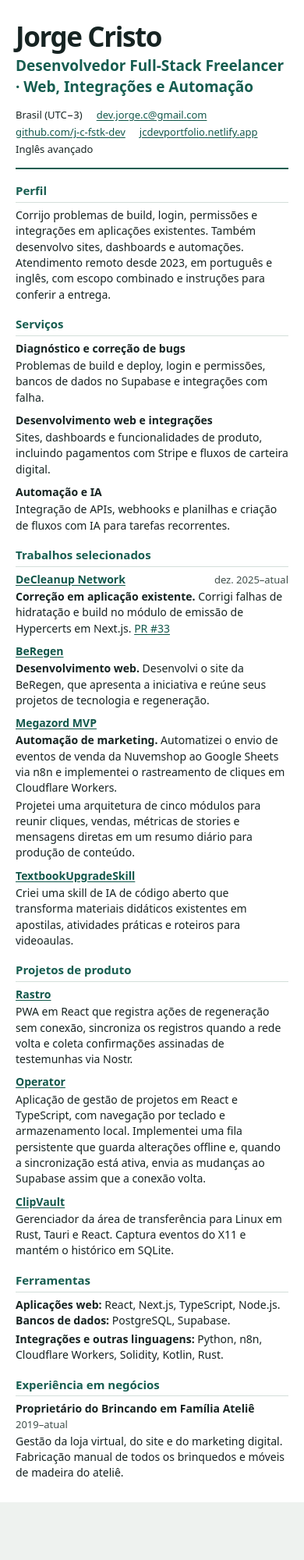
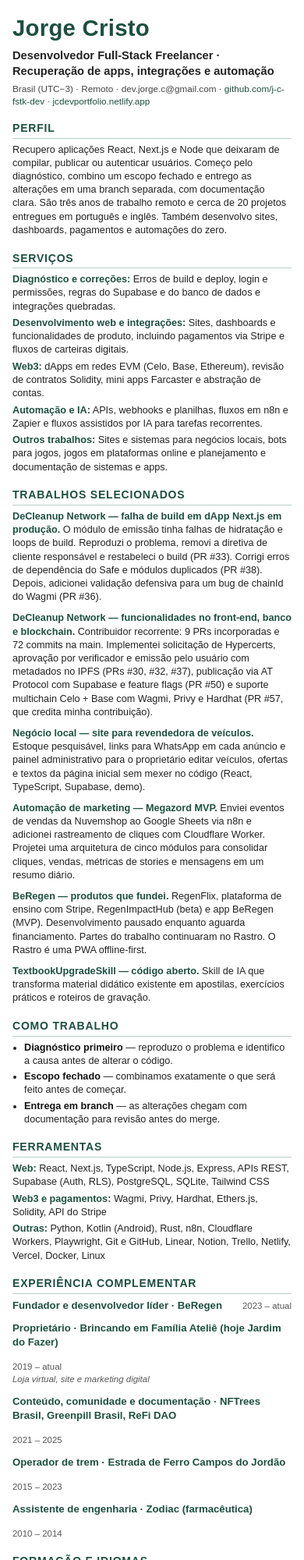
Before and after one commit to j-c-fstk-dev/cvs, a plain HTML site: page curriculos/Jorge_Cristo_Dev_Freelance_PT.html in a window 390 px wide. Shown: the top 2000 px of the page at 78% size. Before the commit the page ends 1926 px from the top, so only its background shows below. Drawn offline with Linux system fonts and the light colour scheme.

Commit message:
Align Portuguese and English developer and mobile QA résumés

```diff
--- a/curriculos/Jorge_Cristo_Dev_Freelance_PT.html
+++ b/curriculos/Jorge_Cristo_Dev_Freelance_PT.html
@@ -1,14 +1,9 @@
-<!doctype html>
-<html lang="pt-BR">
-<head>
-  <meta charset="utf-8">
-  <meta name="viewport" content="width=device-width, initial-scale=1">
-  <title>Jorge Cristo | Desenvolvedor Full-Stack Freelancer</title>
+<!doctype html><html lang="pt-BR"><head><meta charset="utf-8"><title>Jorge Cristo | Desenvolvedor Full-Stack Freelancer · Recuperação de apps, integrações e automação</title>
 <link rel="canonical" href="https://j-c-fstk-dev.github.io/cvs/curriculos/Jorge_Cristo_Dev_Freelance_PT.html">
-<meta name="description" content="Desenvolvimento web, correção de aplicações React e Next.js, integrações Web3 e automações com n8n e Python.">
+<meta name="description" content="Desenvolvimento full-stack freelance, recuperação de aplicações existentes, integrações e automação.">
 <meta property="og:type" content="website">
-<meta property="og:title" content="Jorge Cristo | Desenvolvedor Full-Stack Freelancer">
-<meta property="og:description" content="Desenvolvimento web, correção de aplicações React e Next.js, integrações Web3 e automações com n8n e Python.">
+<meta property="og:title" content="Jorge Cristo | Desenvolvedor Full-Stack Freelancer · Recuperação de apps, integrações e automação">
+<meta property="og:description" content="Desenvolvimento full-stack freelance, recuperação de aplicações existentes, integrações e automação.">
 <meta property="og:url" content="https://j-c-fstk-dev.github.io/cvs/curriculos/Jorge_Cristo_Dev_Freelance_PT.html">
 <meta property="og:locale" content="pt_BR">
 <meta property="og:image" content="https://j-c-fstk-dev.github.io/cvs/assets/terminal-lunar-social.jpg">
@@ -16,101 +11,82 @@
 <meta property="og:image:height" content="800">
 <meta property="og:image:alt" content="Terminal Lunar — Jorge Cristo">
 <meta name="twitter:card" content="summary_large_image">
-<meta name="twitter:title" content="Jorge Cristo | Desenvolvedor Full-Stack Freelancer">
-<meta name="twitter:description" content="Desenvolvimento web, correção de aplicações React e Next.js, integrações Web3 e automações com n8n e Python.">
+<meta name="twitter:title" content="Jorge Cristo | Desenvolvedor Full-Stack Freelancer · Recuperação de apps, integrações e automação">
+<meta name="twitter:description" content="Desenvolvimento full-stack freelance, recuperação de aplicações existentes, integrações e automação.">
 <meta name="twitter:image" content="https://j-c-fstk-dev.github.io/cvs/assets/terminal-lunar-social.jpg">
 <meta name="twitter:image:alt" content="Terminal Lunar — Jorge Cristo">
 <link rel="alternate" hreflang="pt-BR" href="https://j-c-fstk-dev.github.io/cvs/curriculos/Jorge_Cristo_Dev_Freelance_PT.html">
 <link rel="alternate" hreflang="en" href="https://j-c-fstk-dev.github.io/cvs/curriculos/Jorge_Cristo_Dev_Freelance_EN.html">
-  <style>
-:root {
-  color-scheme: light;
-  --ink: #162322;
-  --muted: #40504c;
-  --accent: #165d50;
-  --line: #d4dfda;
-  font-family: system-ui, -apple-system, BlinkMacSystemFont, "Segoe UI", sans-serif;
+
+<style>
+@page { size: A4; margin: 12mm 15mm 11mm; }
+* { box-sizing: border-box; }
+html, body { margin: 0; padding: 0; }
+body { font-family: Arial, Helvetica, "Liberation Sans", sans-serif; font-size: 9.5pt; line-height: 1.36; color: #222; background: #fff; }
+h1 { font-size: 22pt; margin: 0; color: #1d4f40; letter-spacing: .2pt; }
+.role { font-size: 11pt; font-weight: bold; margin: 1.6mm 0 1mm; }
+.contact { font-size: 8.8pt; color: #444; }
+.contact a { color: #1d4f40; text-decoration: none; }
+h2 { font-size: 10.5pt; color: #1d4f40; margin: 4.6mm 0 1.6mm; padding-bottom: .7mm; border-bottom: .4pt solid #b9cfc7; text-transform: uppercase; letter-spacing: .6pt; break-after: avoid; }
+p { margin: 0 0 1.2mm; }
+.job { margin-bottom: 3mm; }
+.job-head { display: flex; justify-content: space-between; align-items: baseline; gap: 4mm; break-after: avoid; }
+.job-title { font-weight: bold; font-size: 9.9pt; color: #1d4f40; }
+.job-meta { font-size: 8.6pt; color: #555; white-space: nowrap; }
+.job-sub { font-size: 8.6pt; color: #555; font-style: italic; margin-bottom: .8mm; break-after: avoid; }
+ul { margin: 0; padding-left: 4mm; }
+li { margin: 0 0 .8mm; }
+li b { color: #111; }
+li { break-inside: avoid; }
+.skill-row { margin-bottom: 1.1mm; }
+.skill-row b { color: #1d4f40; }
+.edu-row { display: flex; justify-content: space-between; margin-bottom: .9mm; gap: 4mm; }
+.edu-row .r { color: #555; white-space: nowrap; }
+table { border-collapse: collapse; width: 100%; font-size: 8.4pt; }
+td, th { border-bottom: .3pt solid #ccd; padding: .7mm 1.2mm; text-align: left; vertical-align: top; }
+th { color: #1d4f40; }
+.case { margin-bottom: 2.6mm; break-inside: avoid; }
+.case b.t { color: #1d4f40; }
+.lbl { color: #1d4f40; font-weight: bold; }
+@media screen {
+  body { max-width: 820px; margin: 0 auto; padding: clamp(16px, 4vw, 32px); overflow-wrap: anywhere; }
+  .page { width: auto; padding: 0; }
+  .job-head, .edu-row { flex-wrap: wrap; }
+  .job-meta, .edu-row .r { white-space: normal; }
 }
-* { box-sizing: border-box; }
-body { margin: 0; background: #eef2ef; color: var(--ink); font-size: 14px; line-height: 1.45; }
-main { max-width: 800px; margin: 32px auto; padding: 44px 52px; background: white; }
-header { border-bottom: 2px solid var(--accent); padding-bottom: 15px; }
-h1 { margin: 0; font-size: 40px; line-height: 1.08; letter-spacing: -.04em; }
-.role { margin: 5px 0 12px; color: var(--accent); font-size: 19px; font-weight: 650; }
-address { display: flex; flex-wrap: wrap; gap: 3px 18px; font-style: normal; font-size: 13px; }
-address > * { overflow-wrap: anywhere; }
-section { margin-top: 17px; }
-h2 { margin: 0 0 6px; border-bottom: 1px solid var(--line); padding-bottom: 3px; color: var(--accent); font-size: 15px; }
-h3 { margin: 0; font-size: 14px; }
-p { margin: 0; }
-section > p + p { margin-top: 4px; }
-article + article { margin-top: 9px; }
-article p { margin-top: 2px; }
-.item-heading { display: flex; flex-wrap: wrap; justify-content: space-between; gap: 0 10px; align-items: baseline; }
-.meta { color: var(--muted); font-size: 13px; }
-a { color: #12574b; text-underline-offset: 2px; }
-a:focus-visible { outline: 2px solid var(--accent); outline-offset: 3px; }
-@media (max-width: 620px) {
-  main { margin: 0; padding: 28px 20px; }
-  h1 { font-size: 35px; }
-}
-@page { size: A4; margin: 14mm 16mm; }
-@media print {
-  body, main { background: white; }
-  body { font-size: 10.5pt; line-height: 1.37; }
-  main { max-width: none; margin: 0; padding: 0; }
-  header { padding-bottom: 9pt; }
-  h1 { font-size: 28pt; }
-  .role { margin: 3pt 0 7pt; font-size: 14pt; }
-  address, .meta { font-size: 9pt; }
-  section { margin-top: 10pt; }
-  h2 { font-size: 11pt; break-after: avoid; }
-  h3 { font-size: 10.5pt; }
-  article { break-inside: avoid; }
-  .project-page { break-before: page; margin-top: 0; }
-  article + article { margin-top: 5pt; }
-}
-</style>
-</head>
-<body>
-<main>
-  <header>
-    <h1>Jorge Cristo</h1>
-    <p class="role">Desenvolvedor Full-Stack Freelancer · Web, Integrações e Automação</p>
-    <address>
-      <span>Brasil (UTC−3)</span>
-      <a href="mailto:dev.jorge.c@gmail.com">dev.jorge.c@gmail.com</a>
-      <a href="https://github.com/j-c-fstk-dev">github.com/j-c-fstk-dev</a>
-      <a href="https://jcdevportfolio.netlify.app/">jcdevportfolio.netlify.app</a>
-    <span>Inglês avançado</span>
-    </address>
-  </header>
-  <section><h2>Perfil</h2>
-<p>Corrijo problemas de build, login, permissões e integrações em aplicações existentes. Também desenvolvo sites, dashboards e automações. Atendimento remoto desde 2023, em português e inglês, com escopo combinado e instruções para conferir a entrega.</p>
-</section>
-<section><h2>Serviços</h2>
-<article><div class="item-heading"><h3>Diagnóstico e correção de bugs</h3></div><p>Problemas de build e deploy, login e permissões, bancos de dados no Supabase e integrações com falha.</p></article>
-<article><div class="item-heading"><h3>Desenvolvimento web e integrações</h3></div><p>Sites, dashboards e funcionalidades de produto, incluindo pagamentos com Stripe e fluxos de carteira digital.</p></article>
-<article><div class="item-heading"><h3>Automação e IA</h3></div><p>Integração de APIs, webhooks e planilhas e criação de fluxos com IA para tarefas recorrentes.</p></article>
-</section>
-<section><h2>Trabalhos selecionados</h2>
-<article><div class="item-heading"><h3><a href="https://dapp.decleanup.net">DeCleanup Network</a></h3><span class="meta">dez. 2025–atual</span></div><p><strong>Correção em aplicação existente.</strong> Corrigi falhas de hidratação e build no módulo de emissão de Hypercerts em Next.js. <a href="https://github.com/DeCleanup-Network/decleanup-main-celo/pull/33">PR #33</a></p></article>
-<article><div class="item-heading"><h3><a href="https://beregen.xyz">BeRegen</a></h3></div><p><strong>Desenvolvimento web.</strong> Desenvolvi o site da BeRegen, que apresenta a iniciativa e reúne seus projetos de tecnologia e regeneração.</p></article>
-<article><div class="item-heading"><h3><a href="https://github.com/j-c-fstk-dev/megazord-mvp">Megazord MVP</a></h3></div><p><strong>Automação de marketing.</strong> Automatizei o envio de eventos de venda da Nuvemshop ao Google Sheets via n8n e implementei o rastreamento de cliques em Cloudflare Workers.</p><p>Projetei uma arquitetura de cinco módulos para reunir cliques, vendas, métricas de stories e mensagens diretas em um resumo diário para produção de conteúdo.</p></article>
-<article><div class="item-heading"><h3><a href="https://github.com/j-c-fstk-dev/TextbookUpgradeSkill">TextbookUpgradeSkill</a></h3></div><p>Criei uma skill de IA de código aberto que transforma materiais didáticos existentes em apostilas, atividades práticas e roteiros para videoaulas.</p></article>
-</section>
-<section class="project-page"><h2>Projetos de produto</h2>
-<article><div class="item-heading"><h3><a href="https://github.com/j-c-fstk-dev/rastro">Rastro</a></h3></div><p>PWA em React que registra ações de regeneração sem conexão, sincroniza os registros quando a rede volta e coleta confirmações assinadas de testemunhas via Nostr.</p></article>
-<article><div class="item-heading"><h3><a href="https://matrix-operator.netlify.app/">Operator</a></h3></div><p>Aplicação de gestão de projetos em React e TypeScript, com navegação por teclado e armazenamento local. Implementei uma fila persistente que guarda alterações offline e, quando a sincronização está ativa, envia as mudanças ao Supabase assim que a conexão volta.</p></article>
-<article><div class="item-heading"><h3><a href="https://github.com/j-c-fstk-dev/clipvault">ClipVault</a></h3></div><p>Gerenciador da área de transferência para Linux em Rust, Tauri e React. Captura eventos do X11 e mantém o histórico em SQLite.</p></article>
-</section>
-<section><h2>Ferramentas</h2>
-<p><strong>Aplicações web:</strong> React, Next.js, TypeScript, Node.js. <strong>Bancos de dados:</strong> PostgreSQL, Supabase.</p>
-<p><strong>Integrações e outras linguagens:</strong> Python, n8n, Cloudflare Workers, Solidity, Kotlin, Rust.</p>
-</section>
-<section><h2>Experiência em negócios</h2>
-<article><div class="item-heading"><h3>Proprietário do Brincando em Família Ateliê</h3><span class="meta">2019–atual</span></div><p>Gestão da loja virtual, do site e do marketing digital. Fabricação manual de todos os brinquedos e móveis de madeira do ateliê.</p></article>
-</section>
-</main>
-</body>
-</html>
+@media print { .job-meta, .edu-row .r { white-space: normal; } }
+</style></head><body>
+<h1>Jorge Cristo</h1><div class="role">Desenvolvedor Full-Stack Freelancer · Recuperação de apps, integrações e automação</div><div class="contact">Brasil (UTC−3) · Remoto · dev.jorge.c@gmail.com · <a href="https://github.com/j-c-fstk-dev">github.com/j-c-fstk-dev</a> · <a href="https://jcdevportfolio.netlify.app/pt">jcdevportfolio.netlify.app</a></div>
+<h2>Perfil</h2>
+<p>Recupero aplicações React, Next.js e Node que deixaram de compilar, publicar ou autenticar usuários. Começo pelo diagnóstico, combino um escopo fechado e entrego as alterações em uma branch separada, com documentação clara. São três anos de trabalho remoto e cerca de 20 projetos entregues em português e inglês. Também desenvolvo sites, dashboards, pagamentos e automações do zero.</p>
+<h2>Serviços</h2>
+<div class="skill-row"><b>Diagnóstico e correções:</b> Erros de build e deploy, login e permissões, regras do Supabase e do banco de dados e integrações quebradas.</div>
+<div class="skill-row"><b>Desenvolvimento web e integrações:</b> Sites, dashboards e funcionalidades de produto, incluindo pagamentos via Stripe e fluxos de carteiras digitais.</div>
+<div class="skill-row"><b>Web3:</b> dApps em redes EVM (Celo, Base, Ethereum), revisão de contratos Solidity, mini apps Farcaster e abstração de contas.</div>
+<div class="skill-row"><b>Automação e IA:</b> APIs, webhooks e planilhas, fluxos em n8n e Zapier e fluxos assistidos por IA para tarefas recorrentes.</div>
+<div class="skill-row"><b>Outros trabalhos:</b> Sites e sistemas para negócios locais, bots para jogos, jogos em plataformas online e planejamento e documentação de sistemas e apps.</div>
+<h2>Trabalhos selecionados</h2>
+<div class="case"><b class="t">DeCleanup Network — falha de build em dApp Next.js em produção.</b> O módulo de emissão tinha falhas de hidratação e loops de build. Reproduzi o problema, removi a diretiva de cliente responsável e restabeleci o build (PR #33). Corrigi erros de dependência do Safe e módulos duplicados (PR #38). Depois, adicionei validação defensiva para um bug de chainId do Wagmi (PR #36).</div>
+<div class="case"><b class="t">DeCleanup Network — funcionalidades no front-end, banco e blockchain.</b> Contribuidor recorrente: 9 PRs incorporadas e 72 commits na main. Implementei solicitação de Hypercerts, aprovação por verificador e emissão pelo usuário com metadados no IPFS (PRs #30, #32, #37), publicação via AT Protocol com Supabase e feature flags (PR #50) e suporte multichain Celo + Base com Wagmi, Privy e Hardhat (PR #57, que credita minha contribuição).</div>
+<div class="case"><b class="t">Negócio local — site para revendedora de veículos.</b> Estoque pesquisável, links para WhatsApp em cada anúncio e painel administrativo para o proprietário editar veículos, ofertas e textos da página inicial sem mexer no código (React, TypeScript, Supabase, demo).</div>
+<div class="case"><b class="t">Automação de marketing — Megazord MVP.</b> Enviei eventos de vendas da Nuvemshop ao Google Sheets via n8n e adicionei rastreamento de cliques com Cloudflare Worker. Projetei uma arquitetura de cinco módulos para consolidar cliques, vendas, métricas de stories e mensagens em um resumo diário.</div>
+<div class="case"><b class="t">BeRegen — produtos que fundei.</b> RegenFlix, plataforma de ensino com Stripe, RegenImpactHub (beta) e app BeRegen (MVP). Desenvolvimento pausado enquanto aguarda financiamento. Partes do trabalho continuaram no Rastro. O Rastro é uma PWA offline-first.</div>
+<div class="case"><b class="t">TextbookUpgradeSkill — código aberto.</b> Skill de IA que transforma material didático existente em apostilas, exercícios práticos e roteiros de gravação.</div>
+<h2>Como trabalho</h2>
+<ul><li><b>Diagnóstico primeiro</b> — reproduzo o problema e identifico a causa antes de alterar o código.</li><li><b>Escopo fechado</b> — combinamos exatamente o que será feito antes de começar.</li><li><b>Entrega em branch</b> — as alterações chegam com documentação para revisão antes do merge.</li></ul>
+<h2>Ferramentas</h2>
+<div class="skill-row"><b>Web:</b> React, Next.js, TypeScript, Node.js, Express, APIs REST, Supabase (Auth, RLS), PostgreSQL, SQLite, Tailwind CSS</div>
+<div class="skill-row"><b>Web3 e pagamentos:</b> Wagmi, Privy, Hardhat, Ethers.js, Solidity, API do Stripe</div>
+<div class="skill-row"><b>Outras:</b> Python, Kotlin (Android), Rust, n8n, Cloudflare Workers, Playwright, Git e GitHub, Linear, Notion, Trello, Netlify, Vercel, Docker, Linux</div>
+<h2>Experiência complementar</h2>
+<div class="job"><div class="job-head"><div class="job-title">Fundador e desenvolvedor líder · BeRegen</div><div class="job-meta">2023 – atual</div></div></div>
+<div class="job"><div class="job-head"><div class="job-title">Proprietário · Brincando em Família Ateliê (hoje Jardim do Fazer)</div><div class="job-meta">2019 – atual</div></div><div class="job-sub">Loja virtual, site e marketing digital</div></div>
+<div class="job"><div class="job-head"><div class="job-title">Conteúdo, comunidade e documentação · NFTrees Brasil, Greenpill Brasil, ReFi DAO</div><div class="job-meta">2021 – 2025</div></div></div>
+<div class="job"><div class="job-head"><div class="job-title">Operador de trem · Estrada de Ferro Campos do Jordão</div><div class="job-meta">2015 – 2023</div></div></div>
+<div class="job"><div class="job-head"><div class="job-title">Assistente de engenharia · Zodiac (farmacêutica)</div><div class="job-meta">2010 – 2014</div></div></div>
+<h2>Formação e idiomas</h2>
+<div class="edu-row"><span><b>Engenharia de Produção</b> · FUNVIC</span><span class="r">2015</span></div>
+<div class="edu-row"><span><b>Desenvolvimento Blockchain com Solidity</b> · Bootcamp DIO × Binance</span><span class="r">2025</span></div>
+<div class="edu-row"><span><b>CS50</b> · Harvard University, online, além de trilhas freeCodeCamp e DIO</span><span class="r"></span></div>
+<p>Português brasileiro nativo · Inglês avançado, falado e escrito.</p>
+</body></html>
--- a/sitemap.xml
+++ b/sitemap.xml
@@ -24,4 +24,7 @@
   <url>
     <loc>https://j-c-fstk-dev.github.io/cvs/curriculos/Jorge_Cristo_Mobile_QA_Tester_EN.html</loc>
   </url>
+  <url>
+    <loc>https://j-c-fstk-dev.github.io/cvs/curriculos/Jorge_Cristo_Mobile_QA_Tester_PT.html</loc>
+  </url>
 </urlset>
```
Also changed, not shown: curriculos/Jorge_Cristo_Dev_Empresas_PT.html (+79 -104 lines), curriculos/Jorge_Cristo_Mobile_QA_Tester_EN.html (+2 -0 lines), curriculos/Jorge_Cristo_Mobile_QA_Tester_PT.html (added, +95 -0 lines), index.html (+3 -5 lines), llms.txt, 3 other files.
